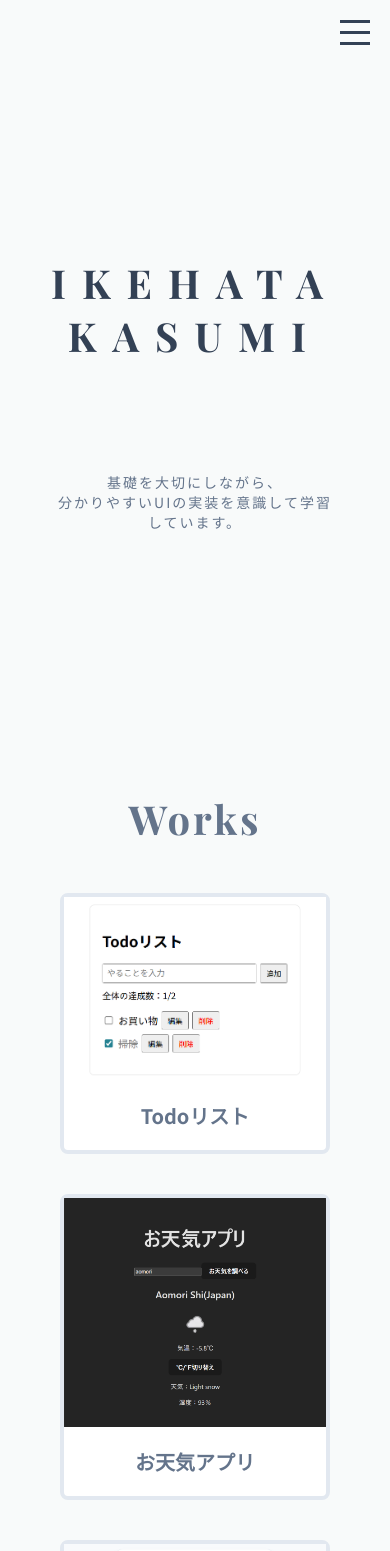
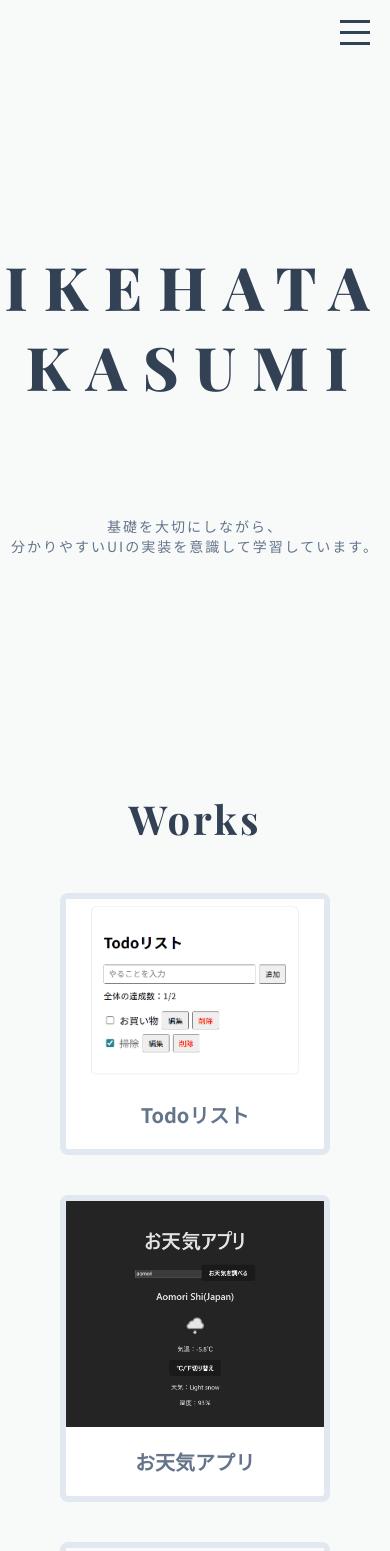
Before and after one commit to ikehatakasumi-del/myportfolio, a Next.js app: page / in a window 390 px wide. Shown: the top 1551 px of the page. Built offline with nearby package versions, Linux system fonts and the light colour scheme; a web font is replaced by a local one.

Commit message:
色の変更、headerの文字の大きさ変更

```diff
--- a/app/globals.css
+++ b/app/globals.css
@@ -32,10 +32,10 @@ html, body {
 
 .header-text h1 {
     color: #334155;
-    font-size: 76px;
+    font-size: 85px;
     margin-bottom: 90px;
     letter-spacing: 1rem;
-    font-weight: bold;
+    font-weight: 900;
     text-align: center;
     font-family: 'Playfair Display', sans-serif;
     opacity: 0;
@@ -73,6 +73,7 @@ html, body {
     color: #2F3537;
     font-size: 1rem;
     font-family: 'Playfair Display', sans-serif;
+    font-weight: 500;
 }
 .nav-list ul li a:hover {
     color: #D1A27A;
@@ -84,7 +85,7 @@ section {
 }
 h2 {
     margin: 0 0 60px 0;
-    color: #64748B;
+    color: #334155;
     font-size: 50px;
     letter-spacing: 3px;
     font-family: 'Playfair Display', sans-serif;
@@ -100,11 +101,11 @@ h3 {
     font-family: 'Playfair Display', sans-serif;
 }
 h4 {
-    font-size: 20px;
+    font-size: 30px;
     text-align: center;
     padding-bottom: 20px;
     color: #475569;
-    border-bottom: 2px solid #E2E8F0;
+    border-bottom: 6px solid #E2E8F0;
 }
 
 
@@ -124,7 +125,7 @@ h4 {
     height: auto;
     background: #FFFFFF;
     border-radius: 8px;
-    border: 4px solid #E2E8F0;
+    border: 6px solid #E2E8F0;
     margin-bottom: 70px;
     transition: box-shadow 0.3s ease, transform 0.3s ease;
 }
@@ -214,6 +215,8 @@ h4 {
     margin-top: 30px;
     box-shadow: #334155;
     text-decoration: none;
+    font-weight: 600;
+    box-shadow: 4px 2px 2px #85888a;
 }
 .nav-btn:hover {
     color: white;
@@ -231,8 +234,8 @@ h4 {
     padding: 60px 0 20px 0;
     }
     .header-text h1 {
-    font-size: 40px;
-    /* margin: 0 auto; */
+    font-size: 60px;
+    font-weight: 800;
     }
     .header-text p {
     font-size: 14px;
```
